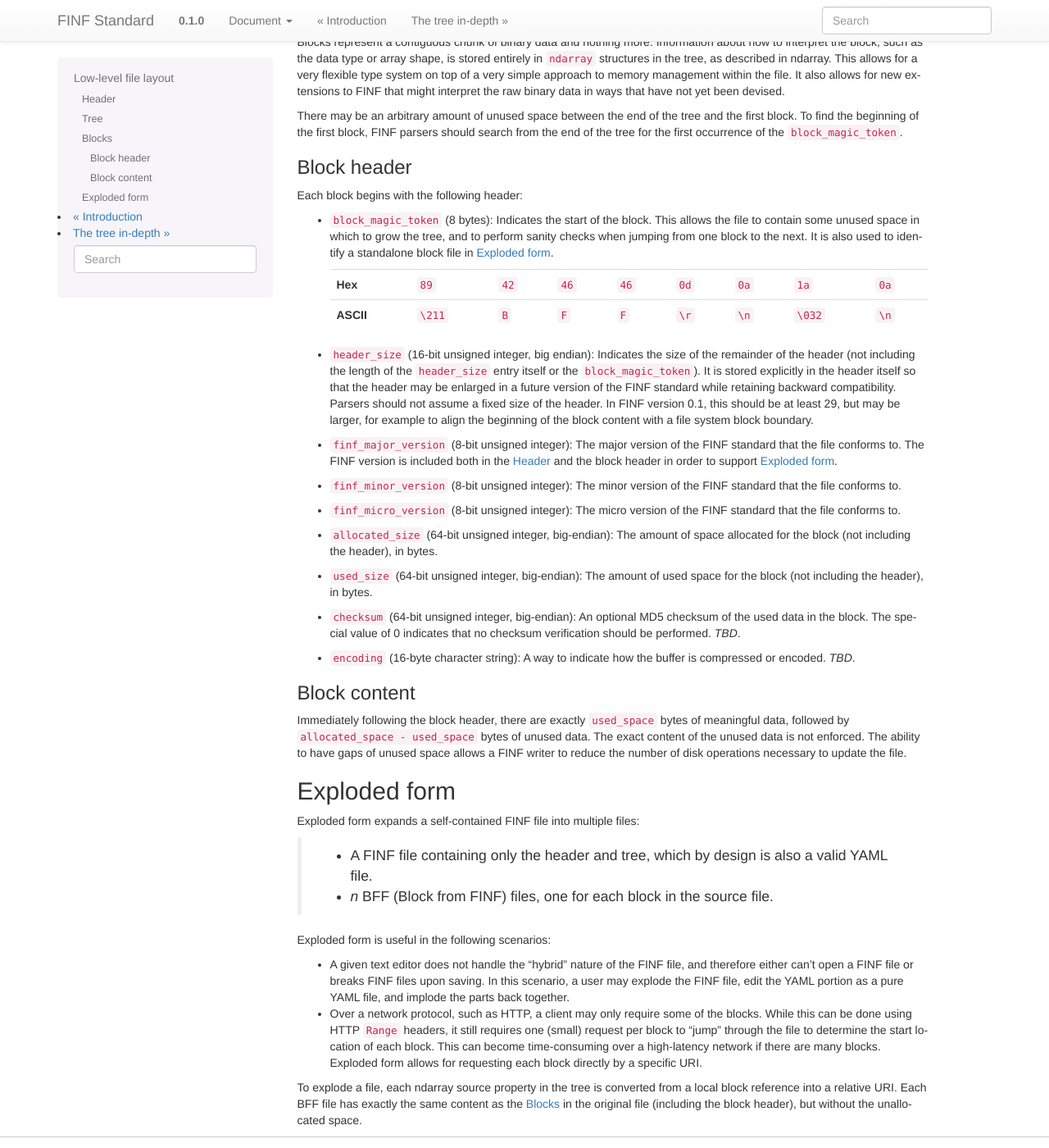
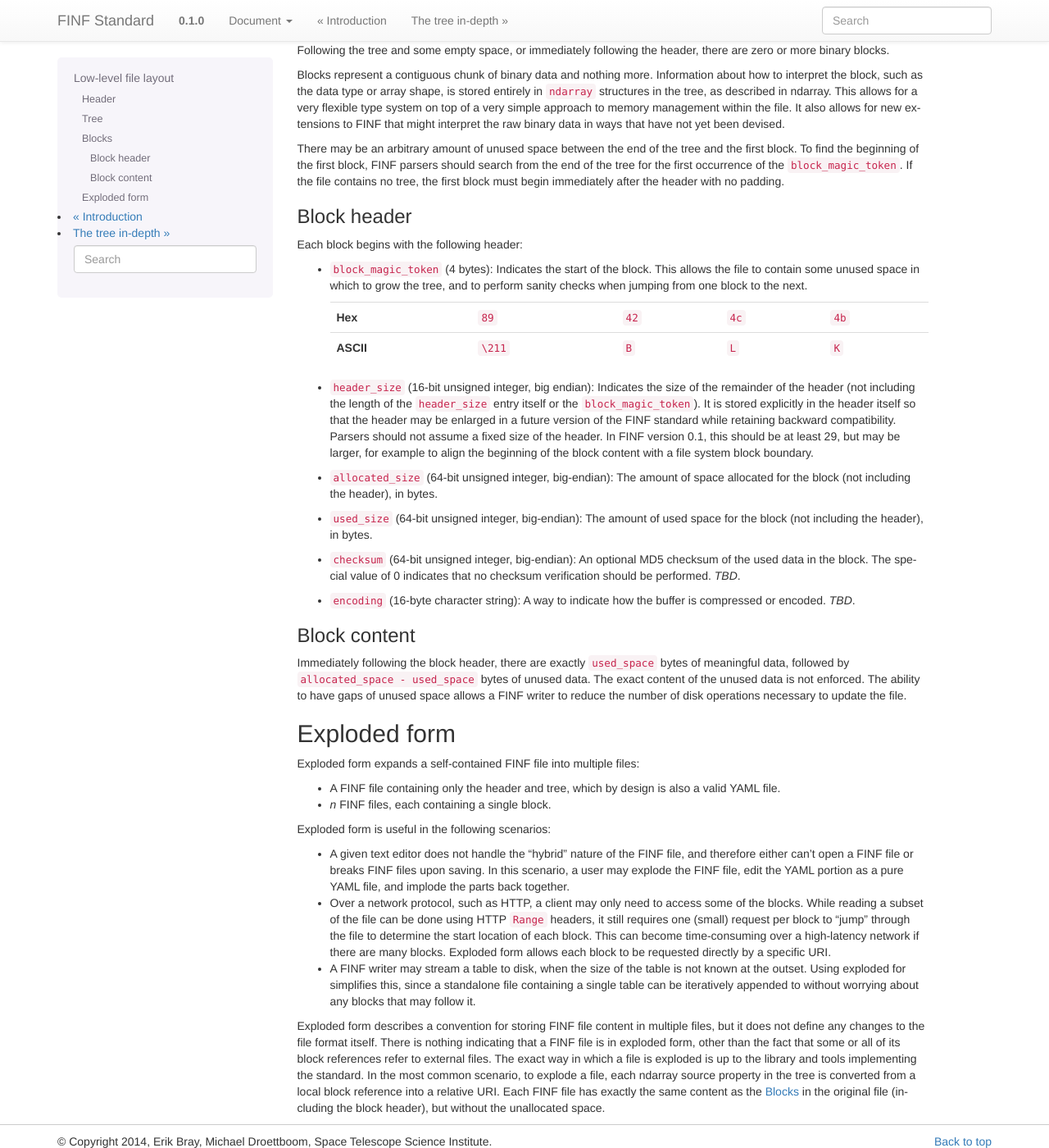
Before and after one commit to asdf-format/asdf-standard, a Sphinx documentation site: the page built from source/file_layout.rst, in a window 1280 px wide and 1400 px high, scrolled down 1605 px. Shown: the whole window at 82% size. Built offline with Sphinx 7.4.7, drawn with Linux system fonts in a browser that asks for light colours; pages that are not in the unit, such as notebooks, are missing from menus; some of the changed text lies outside the part shown.

Commit message:
Make exploded form simpler and more flexible

```diff
--- a/source/file_layout.rst
+++ b/source/file_layout.rst
@@ -25,7 +25,7 @@ also a completely valid YAML file.
 Header
 ------
 
-All FINF files must start a short one-line header.  For example::
+All FINF files must start with a short one-line header.  For example::
 
   %FINF 0.1.0
 
@@ -60,10 +60,18 @@ Tree
 ----
 
 The tree stores structured information using YAML Ain’t Markup
-Language (YAML™) syntax.  Interpreting the contents of this section is
-described in greater detail in :ref:`tree-in-depth`.  This section
-below only deals with the serialized representation of the tree, not
-its logical contents.
+Language (YAML™) syntax.  While it is the main part of most FINF
+files, it is entirely optional, and a FINF file may skip it
+completely.  This is useful for sharing files in :ref:`exploded`.
+Interpreting the contents of this section is described in greater
+detail in :ref:`tree-in-depth`.  This section below only deals with
+the serialized representation of the tree, not its logical contents.
+
+The tree is always encoded in UTF-8, without an explicit byteorder
+marker (BOM).
+
+Newlines in the tree may be either DOS (``\r\n``) or UNIX (``\n``)
+format.
 
 In FINF |version|, the tree must be encoded in `YAML version 1.1
 <http://yaml.org/spec/1.1/>`__.  At the time of this writing, the
@@ -74,12 +82,6 @@ encoded in YAML 1.1.  To declare that YAML 1.1 is being used, the tree
 must begin with the following line::
 
     %YAML 1.1
-
-The tree is always encoded in UTF-8, without an explicit byteorder
-marker (BOM).
-
-Newlines in the tree may be either DOS (``\r\n``) or UNIX (``\n``)
-format.
 
 The tree must contain exactly one YAML document, starting with ``---``
 (YAML document start marker) and ending with ``...`` (YAML document
@@ -117,7 +119,8 @@ space when viewing the file.
 Blocks
 ------
 
-Following the tree, there are zero or more binary blocks.
+Following the tree and some empty space, or immediately following the
+header, there are zero or more binary blocks.
 
 Blocks represent a contiguous chunk of binary data and nothing more.
 Information about how to interpret the block, such as the data type or
@@ -132,7 +135,9 @@ been devised.
 There may be an arbitrary amount of unused space between the end of
 the tree and the first block.  To find the beginning of the first
 block, FINF parsers should search from the end of the tree for the
-first occurrence of the ``block_magic_token``.
+first occurrence of the ``block_magic_token``.  If the file contains
+no tree, the first block must begin immediately after the header with
+no padding.
 
 .. _block-header:
 
@@ -141,17 +146,16 @@ Block header
 
 Each block begins with the following header:
 
-- ``block_magic_token`` (8 bytes): Indicates the start of the block.
+- ``block_magic_token`` (4 bytes): Indicates the start of the block.
   This allows the file to contain some unused space in which to grow
   the tree, and to perform sanity checks when jumping from one block
-  to the next.  It is also used to identify a standalone block file in
-  :ref:`exploded`.
+  to the next.
 
-  +---------+--------+------+------+------+------+------+--------+------+
-  |**Hex**  |``89``  |``42``|``46``|``46``|``0d``|``0a``|``1a``  |``0a``|
-  +---------+--------+------+------+------+------+------+--------+------+
-  |**ASCII**|``\211``|``B`` |``F`` |``F`` |``\r``|``\n``|``\032``|``\n``|
-  +---------+--------+------+------+------+------+------+--------+------+
+  +---------+--------+------+------+------+
+  |**Hex**  |``89``  |``42``|``4c``|``4b``|
+  +---------+--------+------+------+------+
+  |**ASCII**|``\211``|``B`` |``L`` |``K`` |
+  +---------+--------+------+------+------+
 
 - ``header_size`` (16-bit unsigned integer, big endian): Indicates the
   size of the remainder of the header (not including the length of the
@@ -162,17 +166,6 @@ Each block begins with the following header:
   the header.  In FINF version 0.1, this should be at least 29, but
   may be larger, for example to align the beginning of the block
   content with a file system block boundary.
-
-- ``finf_major_version`` (8-bit unsigned integer): The major version of
-  the FINF standard that the file conforms to.  The FINF version is
-  included both in the :ref:`header` and the block header in order to
-  support :ref:`exploded`.
-
-- ``finf_minor_version`` (8-bit unsigned integer): The minor version of
-  the FINF standard that the file conforms to.
-
-- ``finf_micro_version`` (8-bit unsigned integer): The micro version of
-  the FINF standard that the file conforms to.
 
 - ``allocated_size`` (64-bit unsigned integer, big-endian): The amount
   of space allocated for the block (not including the header), in
@@ -187,7 +180,6 @@ Each block begins with the following header:
 
 - ``encoding`` (16-byte character string): A way to indicate how the
   buffer is compressed or encoded.  *TBD*.
-
 
 Block content
 ^^^^^^^^^^^^^
@@ -206,11 +198,10 @@ Exploded form
 
 Exploded form expands a self-contained FINF file into multiple files:
 
-  - A FINF file containing only the header and tree, which by design
-    is also a valid YAML file.
+- A FINF file containing only the header and tree, which by design is
+  also a valid YAML file.
 
-  - *n* BFF (Block from FINF) files, one for each block in the source
-    file.
+- *n* FINF files, each containing a single block.
 
 Exploded form is useful in the following scenarios:
 
@@ -220,17 +211,28 @@ Exploded form is useful in the following scenarios:
   file, edit the YAML portion as a pure YAML file, and implode the
   parts back together.
 
-- Over a network protocol, such as HTTP, a client may only require
-  some of the blocks.  While this can be done using HTTP ``Range``
-  headers, it still requires one (small) request per block to "jump"
-  through the file to determine the start location of each block.
-  This can become time-consuming over a high-latency network if there
-  are many blocks.  Exploded form allows for requesting each block
-  directly by a specific URI.
+- Over a network protocol, such as HTTP, a client may only need to
+  access some of the blocks.  While reading a subset of the file can
+  be done using HTTP ``Range`` headers, it still requires one (small)
+  request per block to "jump" through the file to determine the start
+  location of each block.  This can become time-consuming over a
+  high-latency network if there are many blocks.  Exploded form allows
+  each block to be requested directly by a specific URI.
 
-To explode a file, each :ref:`ndarray source property
+- A FINF writer may stream a table to disk, when the size of the table
+  is not known at the outset.  Using exploded for simplifies this,
+  since a standalone file containing a single table can be iteratively
+  appended to without worrying about any blocks that may follow it.
+
+Exploded form describes a convention for storing FINF file content in
+multiple files, but it does not define any changes to the file format
+itself.  There is nothing indicating that a FINF file is in exploded
+form, other than the fact that some or all of its block references
+refer to external files.  The exact way in which a file is exploded is
+up to the library and tools implementing the standard.  In the most
+common scenario, to explode a file, each :ref:`ndarray source property
 <http://www.stsci.edu/schemas/finf/0.1.0/ndarray/source>` in the tree
 is converted from a local block reference into a relative URI.  Each
-BFF file has exactly the same content as the :ref:`block` in the
+FINF file has exactly the same content as the :ref:`block` in the
 original file (including the block header), but without the
 unallocated space.
```
Also changed, not shown: other parts of source/file_layout.rst (+7 -7 lines), 1 other file.
